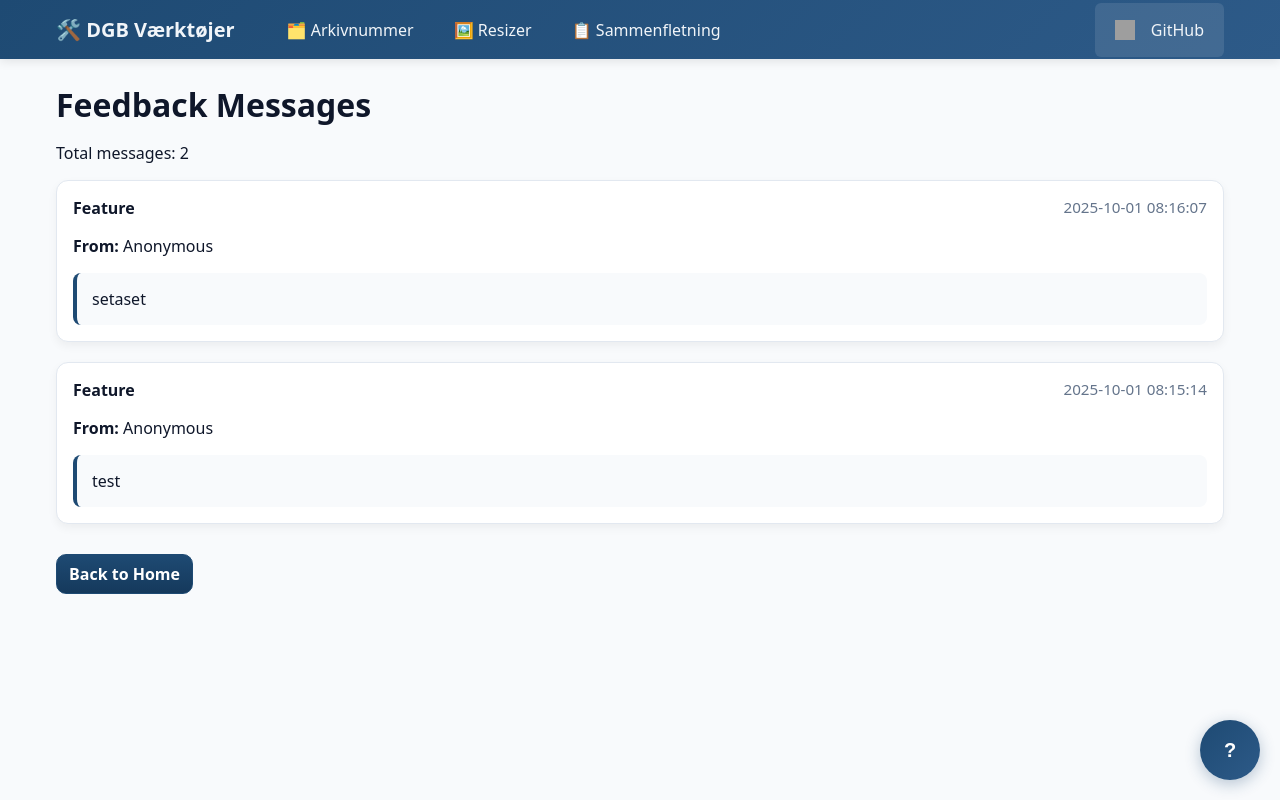
After one commit to DivEden/DGB, a Flask app: page /admin/feedback in a window 1280 px wide. The commit adds this page. Run offline with Flask 3, Linux system fonts and the light colour scheme; data comes from the database, SQL or seed files in the repository; both versions use the stored data as it was after the commit; grey boxes are pictures that could not be loaded.

Commit message:
Feedback

```diff
--- a/main.py
+++ b/main.py
@@ -1,5 +1,8 @@
 # main.py
-from flask import Flask, render_template
+from flask import Flask, render_template, request, redirect, url_for
+from datetime import datetime
+import sqlite3
+import os
 from pages.tekstnormalisering import tekstnormalisering_bp
 from pages.resizer import resizer_bp
 from pages.Sammenfletter import sammenfletter_bp
@@ -7,6 +10,26 @@ from pages.Sammenfletter import sammenfletter_bp
 app = Flask(__name__)
 app.config["MAX_CONTENT_LENGTH"] = 50 * 1024 * 1024
 app.config["SECRET_KEY"] = "your-secret-key-here-change-in-production"
+
+# Initialize database for feedback
+def init_database():
+    conn = sqlite3.connect('feedback.db')
+    cursor = conn.cursor()
+    cursor.execute('''
+        CREATE TABLE IF NOT EXISTS feedback (
+            id INTEGER PRIMARY KEY AUTOINCREMENT,
+            type TEXT NOT NULL,
+            message TEXT NOT NULL,
+            email TEXT,
+            timestamp DATETIME DEFAULT CURRENT_TIMESTAMP
+        )
+    ''')
+    conn.commit()
+    conn.close()
+
+# Initialize database when app starts
+init_database()
+
 app.register_blueprint(tekstnormalisering_bp, url_prefix="/tekstnormalisering")
 app.register_blueprint(resizer_bp, url_prefix="/resizer")
 app.register_blueprint(sammenfletter_bp, url_prefix="/sammenfletter")
@@ -15,5 +38,94 @@ app.register_blueprint(sammenfletter_bp, url_prefix="/sammenfletter")
 def home():
     return render_template("home.html", current_page="home")
 
+@app.route("/test")
+def test():
+    return render_template("Test.html", current_page="test")
+
+@app.route("/admin/feedback")
+def view_feedback():
+    try:
+        conn = sqlite3.connect('feedback.db')
+        cursor = conn.cursor()
+        cursor.execute('''
+            SELECT type, message, email, timestamp
+            FROM feedback
+            ORDER BY timestamp DESC
+        ''')
+        feedback_list = cursor.fetchall()
+        conn.close()
+
+        # Format for display
+        formatted_feedback = []
+        for row in feedback_list:
+            formatted_feedback.append({
+                'type': row[0],
+                'message': row[1],
+                'email': row[2] if row[2] else 'Anonymous',
+                'timestamp': row[3]
+            })
+
+        return render_template('feedback_admin.html', feedback=formatted_feedback)
+    except Exception as e:
+        return f"Error reading feedback: {e}"
+
+@app.route("/feedback", methods=["POST"])
+def feedback():
+    try:
+        # Get form data
+        feedback_type = request.form.get('type', '')
+        message = request.form.get('message', '')
+        user_email = request.form.get('email', 'Anonymous')
+
+        # Validate required fields
+        if not feedback_type or not message.strip():
+            return redirect(request.referrer + '?error=missing_fields')
+
+        # Feedback type labels
+        type_labels = {
+            'bug': 'Bug Report',
+            'feature': 'Feature Request',
+            'improvement': 'Improvement',
+            'other': 'Other Feedback'
+        }
+
+        # Save to database (works on Render and locally)
+        try:
+            conn = sqlite3.connect('feedback.db')
+            cursor = conn.cursor()
+            cursor.execute('''
+                INSERT INTO feedback (type, message, email)
+                VALUES (?, ?, ?)
+            ''', (feedback_type, message, user_email))
+            conn.commit()
+            conn.close()
+            print(f"Feedback saved to database: {type_labels.get(feedback_type, feedback_type)} from {user_email}")
+        except Exception as db_error:
+            print(f"Database error: {db_error}")
+
+        # Also save to text file for local development
+        try:
+            log_entry = f"""
+{'='*70}
+FEEDBACK RECEIVED: {datetime.now().strftime('%Y-%m-%d at %H:%M:%S')}
+{'='*70}
+Type: {type_labels.get(feedback_type, feedback_type)}
+From: {user_email}
+Message:
+{message}
+{'='*70}
+
+"""
+            with open('feedback_messages.txt', 'a', encoding='utf-8') as f:
+                f.write(log_entry)
+        except Exception as file_error:
+            print(f"File write error (normal on Render): {file_error}")
+
+        return redirect(request.referrer + '?success=sent')
+
+    except Exception as e:
+        print(f"Feedback error: {e}")
+        return redirect(request.referrer + '?error=send_failed')
+
 if __name__ == "__main__":
     app.run(debug=True)
--- a/templates/base.html
+++ b/templates/base.html
@@ -286,6 +286,137 @@
       border-radius:8px;
     }
 
+    /* Feedback System */
+    .feedback-bubble {
+      position: fixed;
+      bottom: 20px;
+      right: 20px;
+      z-index: 1000;
+    }
+
+    .feedback-btn {
+      width: 60px;
+      height: 60px;
+      border-radius: 50%;
+      background: var(--nav-bg);
+      border: none;
+      color: white;
+      font-size: 20px;
+      cursor: pointer;
+      box-shadow: 0 4px 15px rgba(30, 74, 115, 0.3);
+      transition: all 0.3s ease;
+      display: flex;
+      align-items: center;
+      justify-content: center;
+    }
+
+    .feedback-btn:hover {
+      transform: scale(1.1);
+      box-shadow: 0 6px 20px rgba(30, 74, 115, 0.4);
+    }
+
+    .feedback-modal {
+      display: none;
+      position: fixed;
+      top: 0;
+      left: 0;
+      width: 100%;
+      height: 100%;
+      background: rgba(0, 0, 0, 0.5);
+      z-index: 1001;
+    }
+
+    .feedback-content {
+      position: absolute;
+      top: 50%;
+      left: 50%;
+      transform: translate(-50%, -50%);
+      background: white;
+      border-radius: 12px;
+      padding: 30px;
+      width: 90%;
+      max-width: 500px;
+      box-shadow: 0 20px 60px rgba(0, 0, 0, 0.3);
+    }
+
+    .feedback-header {
+      margin-bottom: 20px;
+      text-align: center;
+    }
+
+    .feedback-header h3 {
+      margin: 0 0 10px 0;
+      color: var(--accent);
+      font-size: 1.5rem;
+    }
+
+    .feedback-header p {
+      margin: 0;
+      color: var(--muted);
+    }
+
+    .feedback-form {
+      display: flex;
+      flex-direction: column;
+      gap: 15px;
+    }
+
+    .feedback-form select,
+    .feedback-form textarea,
+    .feedback-form input[type="email"] {
+      width: 100%;
+      padding: 12px;
+      border: 1px solid var(--border);
+      border-radius: 8px;
+      font-family: inherit;
+      font-size: 14px;
+    }
+
+    .feedback-form textarea {
+      min-height: 100px;
+      resize: vertical;
+    }
+
+    .feedback-actions {
+      display: flex;
+      gap: 10px;
+      justify-content: flex-end;
+      margin-top: 20px;
+    }
+
+    .feedback-close {
+      background: #f8fafc;
+      color: #0f172a;
+      border: 1px solid var(--border);
+      padding: 10px 20px;
+      border-radius: 8px;
+      cursor: pointer;
+      font-size: 14px;
+    }
+
+    .feedback-submit {
+      background: var(--nav-bg);
+      color: white;
+      border: none;
+      padding: 10px 20px;
+      border-radius: 8px;
+      cursor: pointer;
+      font-size: 14px;
+      font-weight: 600;
+    }
+
+    @media (max-width: 768px) {
+      .feedback-content {
+        width: 95%;
+        padding: 20px;
+      }
+      .feedback-btn {
+        width: 50px;
+        height: 50px;
+        font-size: 18px;
+      }
+    }
+
     /* Responsive */
     @media (max-width: 768px) {
       .nav-container {
@@ -331,5 +462,70 @@
   <div class="wrap">
     {% block content %}{% endblock %}
   </div>
+
+  <!-- Feedback System -->
+  <div class="feedback-bubble">
+    <button class="feedback-btn" onclick="openFeedback()">?</button>
+  </div>
+
+  <div class="feedback-modal" id="feedbackModal">
+    <div class="feedback-content">
+      <div class="feedback-header">
+        <h3>Feedback</h3>
+        <p>Report bugs or suggest improvements</p>
+      </div>
+      <form class="feedback-form" action="/feedback" method="POST">
+        <select name="type" required>
+          <option value="">Select type...</option>
+          <option value="bug">Bug Report</option>
+          <option value="feature">Feature Request</option>
+          <option value="improvement">Improvement</option>
+          <option value="other">Other</option>
+        </select>
+        <textarea name="message" placeholder="Describe your feedback..." required></textarea>
+        <input type="email" name="email" placeholder="Your email (optional)">
+        <div class="feedback-actions">
+          <button type="button" class="feedback-close" onclick="closeFeedback()">Cancel</button>
+          <button type="submit" class="feedback-submit">Send</button>
+        </div>
+      </form>
+    </div>
+  </div>
+
+  <script>
+    function openFeedback() {
+      document.getElementById('feedbackModal').style.display = 'block';
+    }
+
+    function closeFeedback() {
+      document.getElementById('feedbackModal').style.display = 'none';
+    }
+
+    // Close modal when clicking outside
+    document.getElementById('feedbackModal').onclick = function(e) {
+      if (e.target === this) {
+        closeFeedback();
+      }
+    }
+
+    // Check for success/error messages
+    window.onload = function() {
+      const urlParams = new URLSearchParams(window.location.search);
+      if (urlParams.get('success') === 'sent') {
+        alert('Thank you for your feedback! It has been sent successfully.');
+        // Clean URL
+        window.history.replaceState({}, document.title, window.location.pathname);
+      } else if (urlParams.get('error')) {
+        const error = urlParams.get('error');
+        if (error === 'missing_fields') {
+          alert('Please fill in all required fields.');
+        } else if (error === 'send_failed') {
+          alert('Sorry, there was an error sending your feedback. Please try again later.');
+        }
+        // Clean URL
+        window.history.replaceState({}, document.title, window.location.pathname);
+      }
+    }
+  </script>
 </body>
 </html>
--- /dev/null
+++ b/templates/feedback_admin.html
@@ -0,0 +1,33 @@
+{% extends "base.html" %}
+
+{% block title %}Feedback Admin{% endblock %}
+
+{% block content %}
+<h1>Feedback Messages</h1>
+
+{% if feedback %}
+  <p>Total messages: {{ feedback|length }}</p>
+
+  {% for msg in feedback %}
+  <div class="card" style="margin-bottom: 20px;">
+    <div style="display: flex; justify-content: space-between; margin-bottom: 10px;">
+      <strong>{{ msg.type|title }}</strong>
+      <span class="muted">{{ msg.timestamp }}</span>
+    </div>
+    <p><strong>From:</strong> {{ msg.email }}</p>
+    <div style="background: #f8fafc; padding: 15px; border-radius: 8px; border-left: 4px solid var(--accent);">
+      {{ msg.message }}
+    </div>
+  </div>
+  {% endfor %}
+
+{% else %}
+  <div class="card">
+    <p>No feedback received yet.</p>
+  </div>
+{% endif %}
+
+<div style="margin-top: 30px;">
+  <a href="/" class="button">Back to Home</a>
+</div>
+{% endblock %}
```
Also changed, not shown: feedback_messages.txt (added, +19 -0 lines), feedback.db (added), 1 other file.
